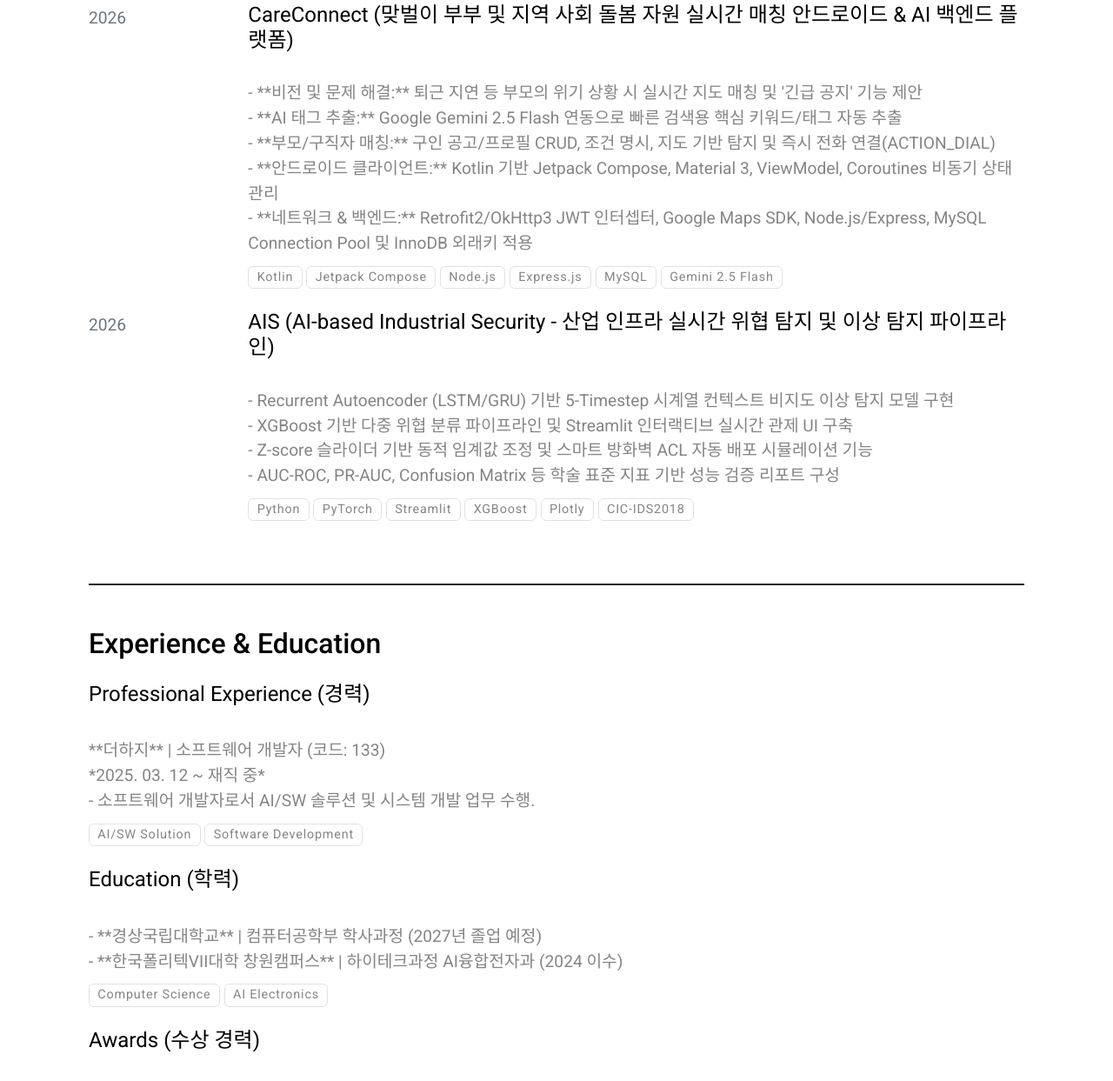
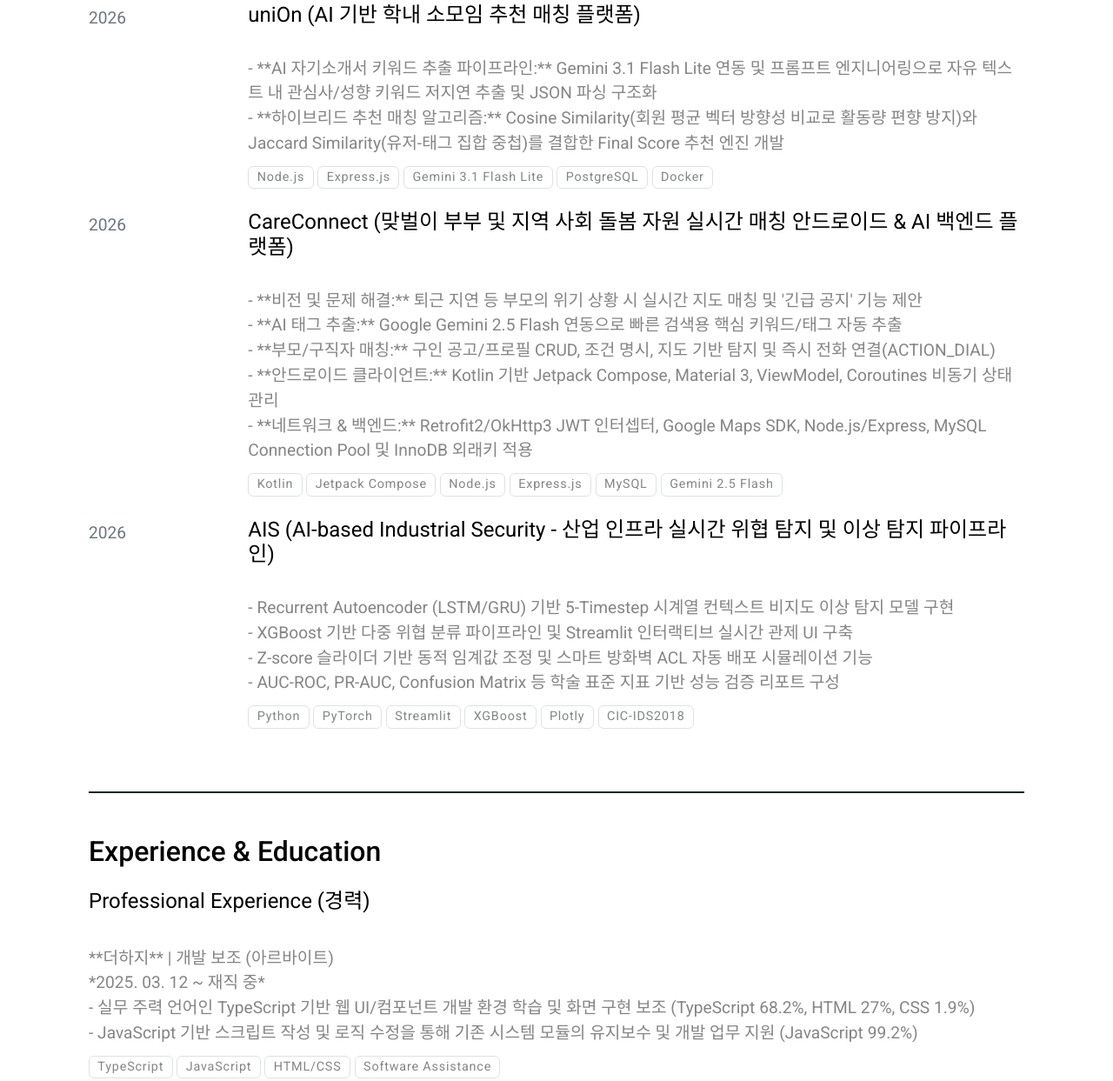
Before and after one commit to devgyun02/cv, a plain HTML site: page index.html in a window 1280 px wide. Shown: the part 603-1846 px from the top of the page at 87% size. Drawn offline with nearby package versions, Linux system fonts and the light colour scheme.

Commit message:
Deploying to gh-pages from @ devgyun02/cv@39937baff006940d02aa42c40cf9d261cc9786e1 🚀

```diff
--- a/index.html
+++ b/index.html
@@ -109,6 +109,25 @@
                 2026
             </div>
             <div class="col-md-10">
+                <h3 class="fs-4 fw-normal mb-1">uniOn (AI 기반 학내 소모임 추천 매칭 플랫폼)</h3>
+                <div style="white-space: pre-line;" class="mb-2">
+- **AI 자기소개서 키워드 추출 파이프라인:** Gemini 3.1 Flash Lite 연동 및 프롬프트 엔지니어링으로 자유 텍스트 내 관심사/성향 키워드 저지연 추출 및 JSON 파싱 구조화
+- **하이브리드 추천 매칭 알고리즘:** Cosine Similarity(회원 평균 벡터 방향성 비교로 활동량 편향 방지)와 Jaccard Similarity(유저-태그 집합 중첩)를 결합한 Final Score 추천 엔진 개발
+</div>
+                <div>
+                    <span class="badge text-body border border-1">Node.js</span>
+                    <span class="badge text-body border border-1">Express.js</span>
+                    <span class="badge text-body border border-1">Gemini 3.1 Flash Lite</span>
+                    <span class="badge text-body border border-1">PostgreSQL</span>
+                    <span class="badge text-body border border-1">Docker</span>
+                </div>
+            </div>
+        </div>
+        <div class="row d-block d-md-flex mb-4">
+            <div class="col-md-2 pt-1 text-muted">
+                2026
+            </div>
+            <div class="col-md-10">
                 <h3 class="fs-4 fw-normal mb-1">CareConnect (맞벌이 부부 및 지역 사회 돌봄 자원 실시간 매칭 안드로이드 &amp; AI 백엔드 플랫폼)</h3>
                 <div style="white-space: pre-line;" class="mb-2">
 - **비전 및 문제 해결:** 퇴근 지연 등 부모의 위기 상황 시 실시간 지도 매칭 및 '긴급 공지' 기능 제안
@@ -157,13 +176,16 @@
         <div class="mb-4">
             <h3 class="fs-4 fw-normal">Professional Experience (경력)</h3>
             <div style="white-space: pre-line;" class="mb-2">
-**더하지** | 소프트웨어 개발자 (코드: 133)
+**더하지** | 개발 보조 (아르바이트)
 *2025. 03. 12 ~ 재직 중*
-- 소프트웨어 개발자로서 AI/SW 솔루션 및 시스템 개발 업무 수행.
+- 실무 주력 언어인 TypeScript 기반 웹 UI/컴포넌트 개발 환경 학습 및 화면 구현 보조 (TypeScript 68.2%, HTML 27%, CSS 1.9%)
+- JavaScript 기반 스크립트 작성 및 로직 수정을 통해 기존 시스템 모듈의 유지보수 및 개발 업무 지원 (JavaScript 99.2%)
 </div>
             <div>
-                <span class="badge text-body border border-1">AI/SW Solution</span>
-                <span class="badge text-body border border-1">Software Development</span>
+                <span class="badge text-body border border-1">TypeScript</span>
+                <span class="badge text-body border border-1">JavaScript</span>
+                <span class="badge text-body border border-1">HTML/CSS</span>
+                <span class="badge text-body border border-1">Software Assistance</span>
             </div>
         </div>
         <div class="mb-4">
```
Also changed, not shown: 1 other file.
